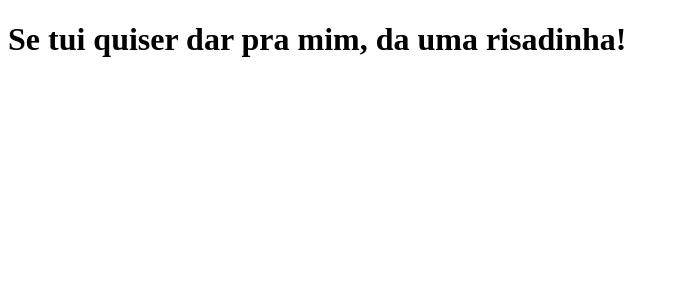
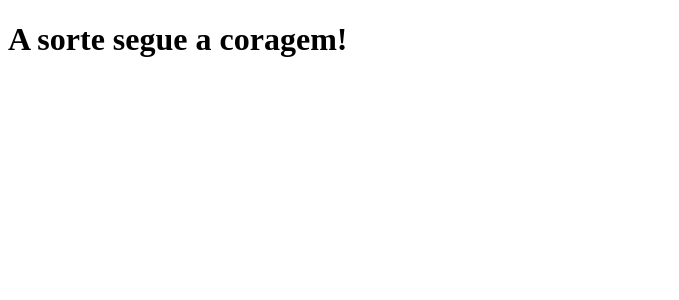
Before and after one commit to fabricioffv/clone-tabnews, a Next.js app: page / in a window 1280 px wide. Shown: the top 300 px of the page, without its empty margins (0-679 px from the left). Built offline with nearby package versions, Linux system fonts and the light colour scheme.

Commit message:
change sentence

```diff
--- a/pages/index.js
+++ b/pages/index.js
@@ -1,5 +1,5 @@
 function Home() {
-  return <h1>Se tui quiser dar pra mim, da uma risadinha!</h1>;
+  return <h1>A sorte segue a coragem!</h1>;
 }
 
 export default Home;
```
